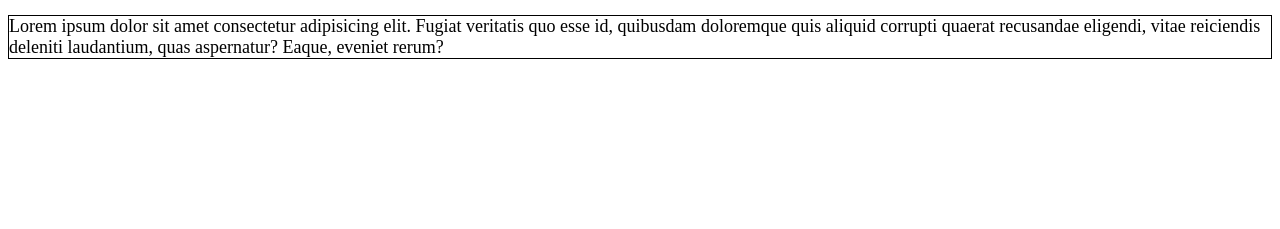
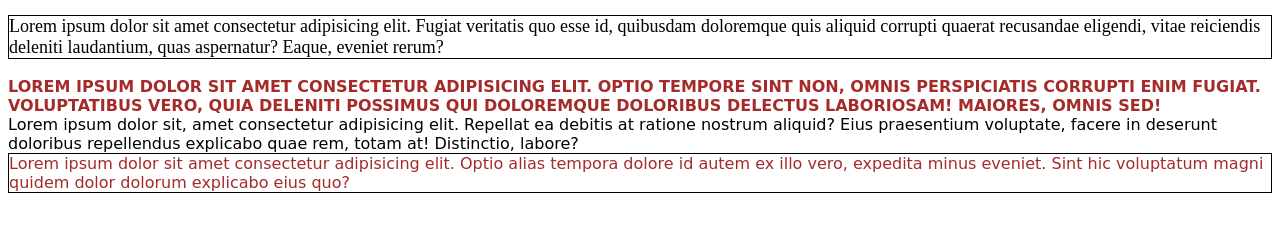
Before and after one commit to Fundamentos2122/prueba-Oscar-FV, a plain HTML site: page 1/estilos.html in a window 1280 px wide. Shown: the part 127-356 px from the top of the page. Drawn offline with Linux system fonts and the light colour scheme.

Commit message:
clase selectores

```diff
--- a/1/estilos.css
+++ b/1/estilos.css
@@ -10,3 +10,38 @@ p {
     border: 1px solid black;
     color: black;
 }
+
+/* Elemento que contenga el atributo  */
+[attr1]{
+    font-family: cursive;
+}
+
+/* El valor del atributo debe ser completamente igual */
+[attr1="primer parrafo"]{
+    font-size: 30px;
+}
+
+/* El valor comienza con la cadena dada */
+[attr1|="parrafo"]{
+    font-weight: bold;
+}
+
+/*El valor comienza con los caracteres dados*/
+[attr1 ^= "pa"]{
+    color: brown;
+}
+
+/*El valor termine con los caracteres dados */
+[attr1 $= "s"]{
+    margin-left: 1px solid black;
+}
+
+/* El valor contiene la cadena dada */
+[attr1 ~= "parrafo"]{
+    border: 1px solid black;
+}
+
+/*El valor contiene la cadena dada */
+[attr1 *= "u"]{
+    text-transform: uppercase;
+}
--- a/1/estilos.html
+++ b/1/estilos.html
@@ -18,6 +18,18 @@
     <p id="p1">Lorem ipsum dolor sit amet consectetur adipisicing elit. Officia quia ad sint explicabo dolorum consectetur tempore. Suscipit, asperiores ab? Recusandae aut dolorem quam tenetur ea. Minus atque eius natus voluptate.</p>
 
     <p class="border">Lorem ipsum dolor sit amet consectetur adipisicing elit. Fugiat veritatis quo esse id, quibusdam doloremque quis aliquid corrupti quaerat recusandae eligendi, vitae reiciendis deleniti laudantium, quas aspernatur? Eaque, eveniet rerum?</p>
+
+    <div attr1 = "parrafo-uno">
+        Lorem ipsum dolor sit amet consectetur adipisicing elit. Optio tempore sint non, omnis perspiciatis corrupti enim fugiat. Voluptatibus vero, quia deleniti possimus qui doloremque doloribus delectus laboriosam! Maiores, omnis sed!
+    </div>
+
+    <div attr1 = "A-parrafo-dos">
+        Lorem ipsum dolor sit, amet consectetur adipisicing elit. Repellat ea debitis at ratione nostrum aliquid? Eius praesentium voluptate, facere in deserunt doloribus repellendus explicabo quae rem, totam at! Distinctio, labore?
+    </div>
+
+    <div attr1 = "parrafo tres">
+        Lorem ipsum dolor sit amet consectetur adipisicing elit. Optio alias tempora dolore id autem ex illo vero, expedita minus eveniet. Sint hic voluptatum magni quidem dolor dolorum explicabo eius quo?
+    </div>
 </body>
 
 
```
